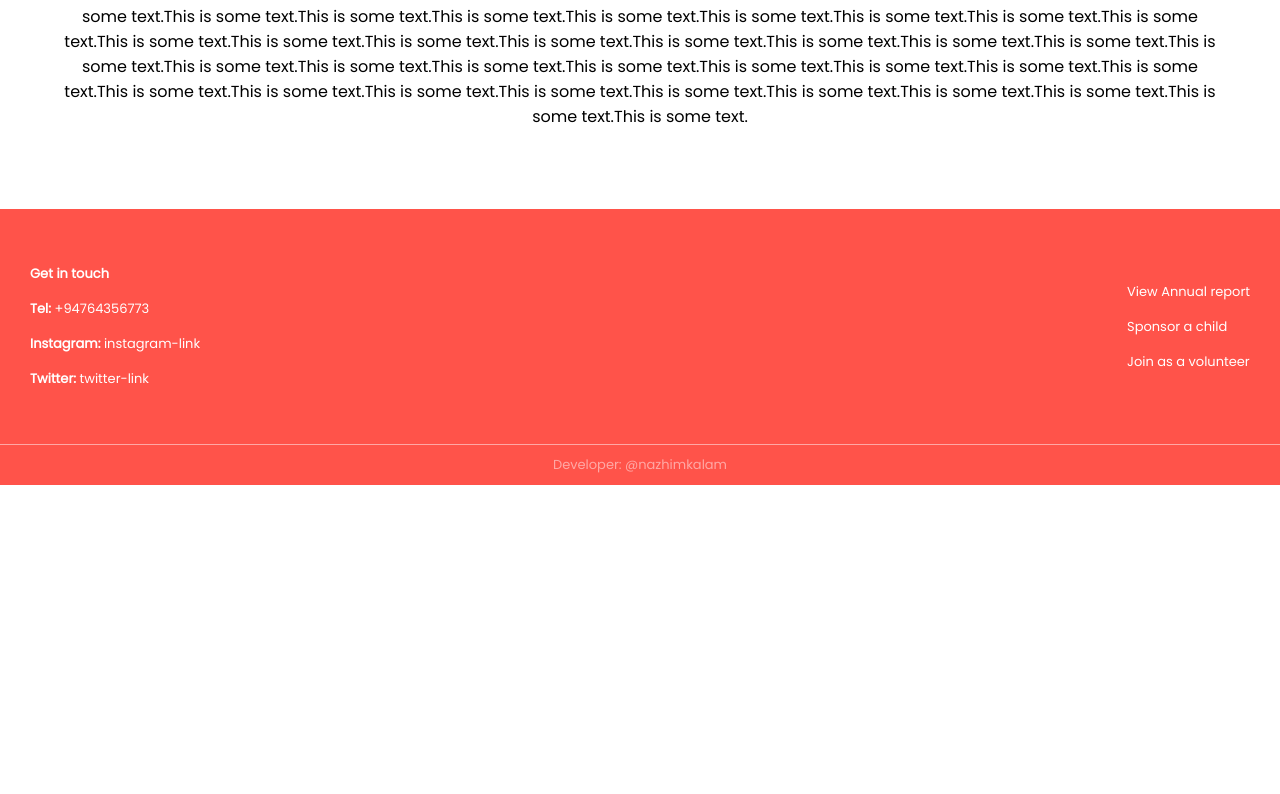
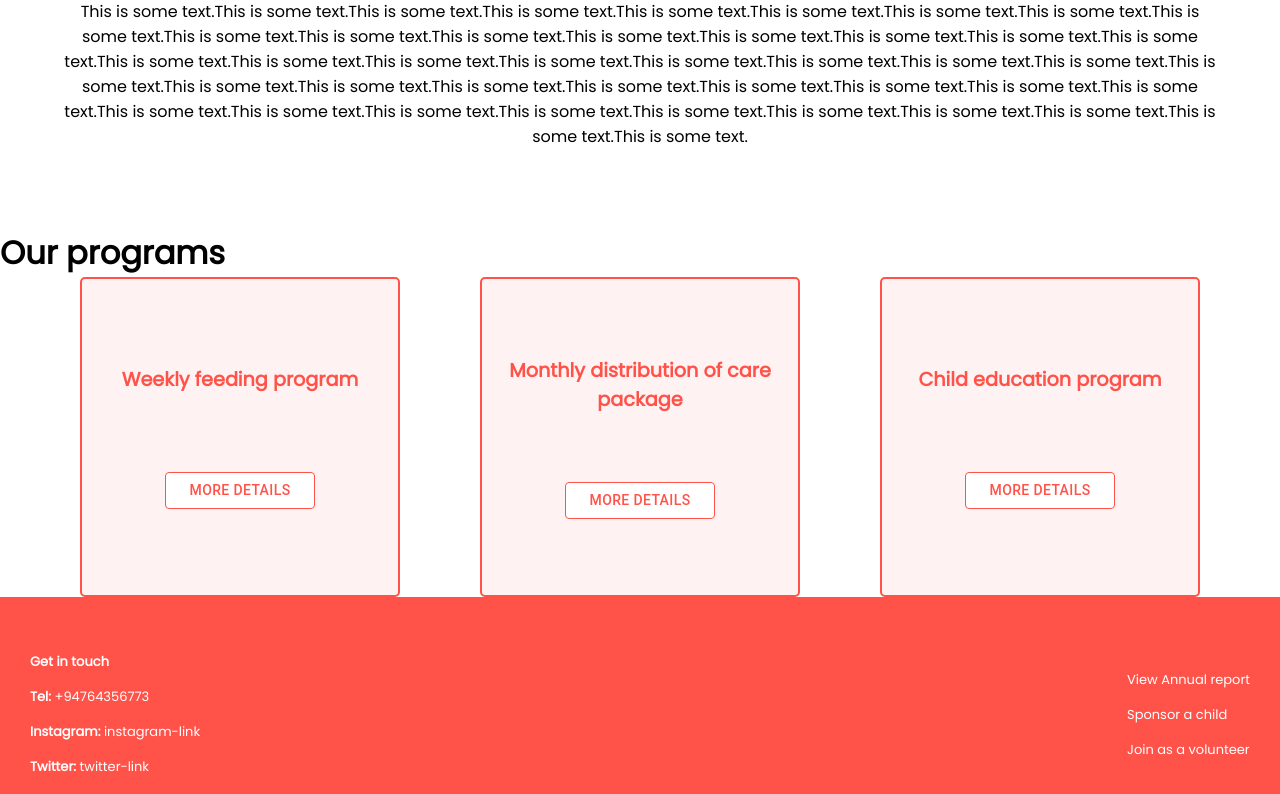
Before and after one commit to NTK7/geurdon-foundation, a React (Create React App) app: page / in a window 1280 px wide. Shown: the part 1316-2110 px from the top of the page. Before the commit the page ends 1801 px from the top, so only its background shows below. Built offline with nearby package versions, Linux system fonts and the light colour scheme.

Commit message:
made the cards

```diff
--- /dev/null
+++ b/src/components/FlipCard.js
@@ -0,0 +1,66 @@
+import styled from 'styled-components';
+import ReactCardFlip from 'react-card-flip';
+import { useState } from 'react';
+import { Button } from '@material-ui/core';
+
+const FlipCard = ({ title, description, direction }) => {
+	const [isFlipped, setIsFlipped] = useState(false);
+
+	const onHandleClick = () => {
+		setIsFlipped(!isFlipped);
+	};
+
+	return (
+		<Container>
+			<ReactCardFlip isFlipped={isFlipped} flipDirection={direction}>
+				<div className="card__frontView">
+					<p>{title}</p>
+					<Button onClick={onHandleClick}>More Details</Button>
+				</div>
+
+				<div className="card__backView">
+					<p>{description}</p>
+					<Button onClick={onHandleClick}>Go Back</Button>
+				</div>
+			</ReactCardFlip>
+		</Container>
+	);
+};
+
+export default FlipCard;
+
+const Container = styled.div`
+	.card__frontView,
+	.card__backView {
+		display: flex;
+		flex-direction: column;
+		align-items: center;
+		background-color: #fff2f2;
+		justify-content: space-evenly;
+		padding: 8px;
+
+		border: 2px #ff534a solid;
+		border-radius: 5px;
+
+		height: 300px;
+		width: 300px;
+
+		> p {
+			text-align: center;
+		}
+		> button {
+			border: 1px #ff534a solid;
+			background-color: white;
+			color: #ff534a;
+			padding: 5px;
+			width: 150px;
+		}
+	}
+	.card__frontView {
+		> p {
+			font-size: larger;
+			font-weight: bold;
+			color: #ff534a;
+		}
+	}
+`;
--- a/src/pages/HomePage.js
+++ b/src/pages/HomePage.js
@@ -3,6 +3,7 @@ import { Carousel } from 'react-responsive-carousel';
 import styled from 'styled-components';
 import 'react-responsive-carousel/lib/styles/carousel.min.css'; // requires a loader
 import { Fade } from 'react-awesome-reveal';
+import FlipCard from '../components/FlipCard';
 
 const HomePage = () => {
 	return (
@@ -63,7 +64,28 @@ const HomePage = () => {
 			</Fade>
 
 			{/* Our programs */}
-			<Fade triggerOnce={true}></Fade>
+			<Fade triggerOnce={true}>
+				<div className="userHome__ourPrograms">
+					<h1>Our programs</h1>
+					<main>
+						<FlipCard
+							title="Weekly feeding program"
+							description="This is some description about the card itself, This is some description about the card itself, This is some description about the card itself, This is some description about the card itself, This is some description about the card itself, This is some description about the card itself"
+							direction="vertical"
+						/>
+						<FlipCard
+							title="Monthly distribution of care package"
+							description="This is some description about the card itself, This is some descripti scription about the card itsehe card itself, This is some description about the card itself"
+							direction="horizontal"
+						/>
+						<FlipCard
+							title="Child education program"
+							description="This is some description about the card itself, This is some descripti scription ab cripti scription abcripti scription abcripti scription about the card itsehe card itself, This is some description about the card itself"
+							direction="vertical"
+						/>
+					</main>
+				</div>
+			</Fade>
 		</Container>
 	);
 };
@@ -90,7 +112,7 @@ const Container = styled.div`
 		display: flex;
 		align-items: center;
 		justify-content: center;
-		margin-bottom: 50px;
+		margin-top: 50px;
 		> button {
 			border: 1px white solid;
 			padding: 20px 40px;
@@ -121,6 +143,13 @@ const Container = styled.div`
 		}
 	}
 
+	.userHome__ourPrograms {
+		> main {
+			display: flex;
+			justify-content: space-evenly;
+		}
+	}
+
 	@media screen and (max-width: 900px) {
 		h3 {
 			display: block;
@@ -139,6 +168,7 @@ const Container = styled.div`
 			> button {
 				padding: 10px 30px;
 			}
+			margin-top: 30px;
 		}
 		.userHome__whoAreWe {
 			padding: 0;
--- a/src/shared/Footer.js
+++ b/src/shared/Footer.js
@@ -11,10 +11,7 @@ const Footer = () => {
 							<strong>Get in touch</strong>
 						</p>
 						<p>
-							<strong>Tel:</strong>{' '}
-							<a target="_blank" rel="noreferrer" href="tel:+94764356773">
-								+94764356773
-							</a>
+							<strong>Tel:</strong> <a href="tel:+94764356773">+94764356773</a>
 						</p>
 						<p>
 							<strong>Instagram:</strong>{' '}
```
